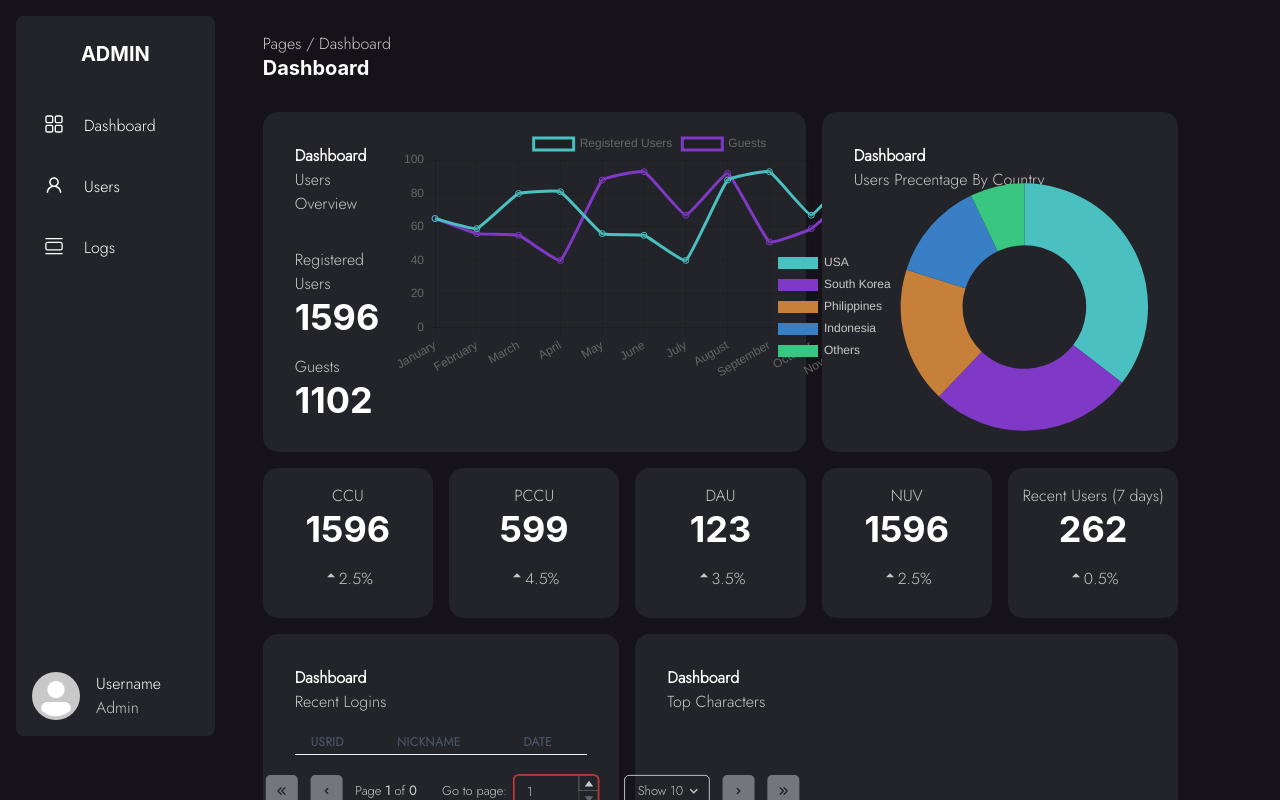
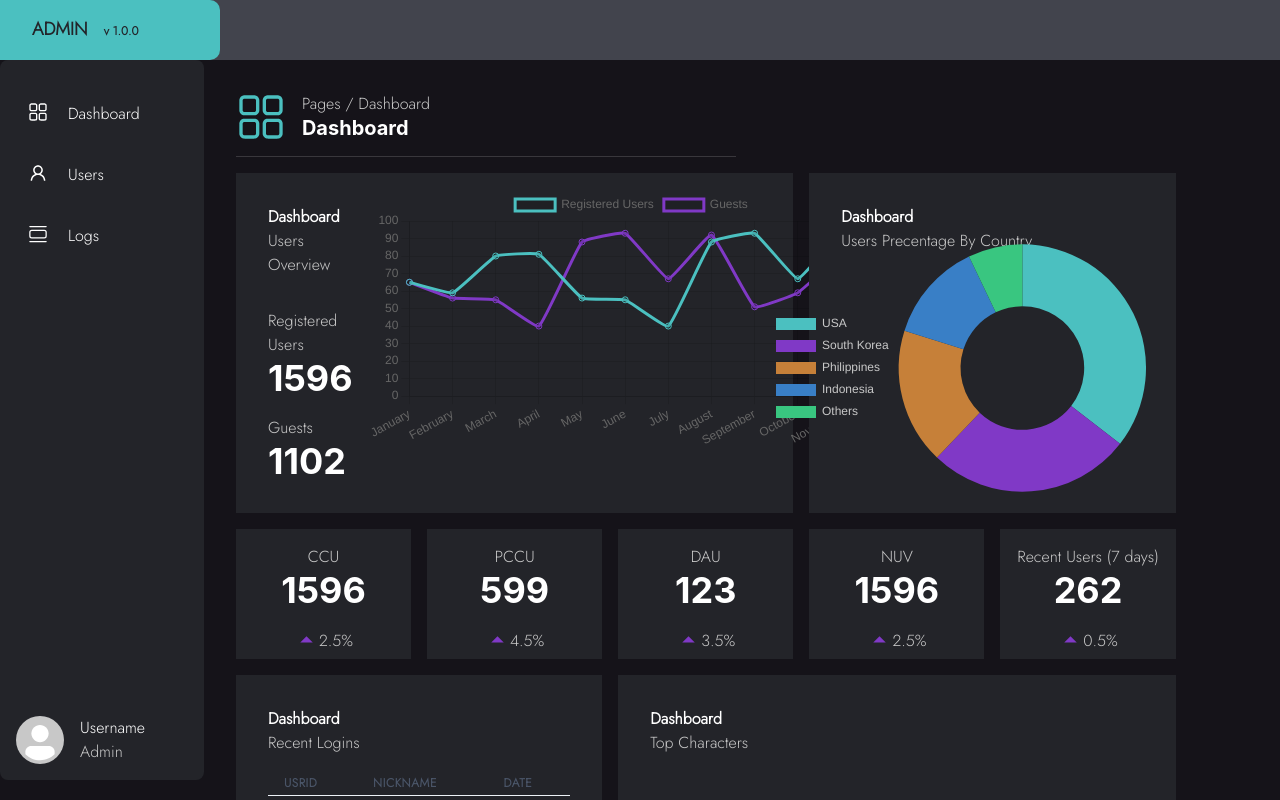
Before and after one commit to daga96/AdminTool, a React (Create React App) app in the folder frontend/: page /dashboard in a window 1280 px wide. Shown: the top 800 px of the page. Built offline with nearby package versions, Linux system fonts and the light colour scheme.

Commit message:
style: changed UI + added navbar

```diff
--- /dev/null
+++ b/frontend/src/components/navbar/Navbar.js
@@ -0,0 +1,27 @@
+import { Box, Flex, Text } from "@chakra-ui/react";
+
+export default function Navbar() {
+  return (
+    <Flex
+      backgroundColor="#42444d"
+      color="#FFFFFF"
+      w="100%"
+      h="60px"
+      justify="space-between"
+    >
+      <Box
+        backgroundColor="#4bc0c0"
+        w="220px"
+        borderRadius="0  10px 10px  0"
+        p={4}
+      >
+        <Text as="b" fontSize="18px" color="#232429" ml="4">
+          ADMIN
+        </Text>
+        <Text as="b" fontSize="12px" color="#232429" ml="4">
+          v 1.0.0
+        </Text>
+      </Box>
+    </Flex>
+  );
+}
--- a/frontend/src/components/sidebar/Sidebar.js
+++ b/frontend/src/components/sidebar/Sidebar.js
@@ -1,4 +1,4 @@
-import { Flex, Text, Box, Avatar, Heading } from "@chakra-ui/react";
+import { Flex, Text, Box, Avatar } from "@chakra-ui/react";
 import { AiOutlineUser } from "react-icons/ai";
 import { RxDashboard } from "react-icons/rx";
 import { BsViewList } from "react-icons/bs";
@@ -11,8 +11,6 @@ export default function Sidebar() {
       sx={{ position: "sticky" }}
       position="relative"
       h="90%"
-      pt={4}
-      m={4}
       backgroundColor="#232429"
       w="250px"
       flexDir="column"
@@ -26,12 +24,8 @@ export default function Sidebar() {
         alignItems="flex-start"
         as="nav"
         color="#C8C8C8"
-      >
-        <Heading color="#FFFFFF" size="md" w="100%" textAlign="center">
-          ADMIN
-        </Heading>
-      </Flex>
-      <Flex flexDir="column" m={4}>
+      ></Flex>
+      <Flex flexDir="column" m={4} mt={0}>
         <NavItem link="/dashboard" icon={RxDashboard} title="Dashboard" />
         <NavItem link="/users" icon={AiOutlineUser} title="Users" />
         <NavItem link="/logs" icon={BsViewList} title="Logs" />
--- a/frontend/src/components/table/Table.js
+++ b/frontend/src/components/table/Table.js
@@ -90,6 +90,8 @@ export default function TableBox({ columns, data }) {
                 isDisabled={!canPrevious}
                 icon={<HiChevronDoubleLeft h={3} w={3} />}
                 mr={4}
+                backgroundColor="#42444d"
+                color="#FFFFFF"
               />
             </Tooltip>
             <Tooltip label="Previous Page">
@@ -98,6 +100,8 @@ export default function TableBox({ columns, data }) {
                 isDisabled={!canPrevious}
                 icon={<HiChevronLeft h={6} w={6} />}
                 mr={4}
+                backgroundColor="#42444d"
+                color="#FFFFFF"
               />
             </Tooltip>
           </Flex>
@@ -158,6 +162,8 @@ export default function TableBox({ columns, data }) {
                 onClick={nextPage}
                 isDisabled={!canNext}
                 icon={<HiChevronRight h={6} w={6} />}
+                backgroundColor="#42444d"
+                color="#FFFFFF"
               />
             </Tooltip>
             <Tooltip label="Last Page">
@@ -166,6 +172,8 @@ export default function TableBox({ columns, data }) {
                 isDisabled={!canNext}
                 icon={<HiChevronDoubleRight h={3} w={3} />}
                 ml={4}
+                backgroundColor="#42444d"
+                color="#FFFFFF"
               />
             </Tooltip>
           </Flex>
--- a/frontend/src/pages/Dashboard.js
+++ b/frontend/src/pages/Dashboard.js
@@ -6,6 +6,7 @@ import {
   Grid,
   GridItem,
   Icon,
+  Divider,
 } from "@chakra-ui/react";
 
 import {
@@ -24,6 +25,8 @@ import { Line, Doughnut } from "react-chartjs-2";
 
 import Sidebar from "../components/sidebar/Sidebar";
 import TableBox from "../components/table/Table";
+import { RxDashboard } from "react-icons/rx";
+import Navbar from "../components/navbar/Navbar";
 
 ChartJS.register(
   CategoryScale,
@@ -133,16 +136,33 @@ export default function Dashboard() {
   ];
 
   return (
-    <Flex flexDir="row" width="100vw" height="100vh" backgroundColor="#151319">
+    <Box>
+      {" "}
+      <Navbar />
+      <Flex
+        flexDir="row"
+        width="100vw"
+        height="100vh"
+        backgroundColor="#151319"
+      >
         <Sidebar />
         <Flex flexDir="column" width="100%" m={4}>
+          <Flex flexDir="row">
+            <Icon
+              as={RxDashboard}
+              color="#4bc0c0"
+              boxSize="50px"
+              mt={4}
+              ml={4}
+            />
             <Box m={4}>
               <Text color="#C8C8C8">Pages / Dashboard</Text>
               <Heading color="#FFFFFF" size="md" w="100%">
                 Dashboard
               </Heading>
             </Box>
-
+          </Flex>
+          <Divider ml={4} width="500px" borderColor="#C8C8C8" opacity="0.2" />
           <Grid
             templateColumns="repeat(5, 1fr)"
             templateRows="repeat(3, 1f)"
@@ -157,7 +177,6 @@ export default function Dashboard() {
               colSpan={3}
               rowSpan={1}
               h="340px"
-            borderRadius={15}
               backgroundColor="#232429"
               p={4}
             >
@@ -184,7 +203,6 @@ export default function Dashboard() {
               colSpan={2}
               rowSpan={1}
               h="340px"
-            borderRadius={15}
               backgroundColor="#232429"
               p={4}
               display="flex"
@@ -217,16 +235,22 @@ export default function Dashboard() {
               colSpan={1}
               rowSpan={1}
               w="100%"
-            h="150px"
-            borderRadius={15}
+              h="130px"
               backgroundColor="#232429"
             >
               <Text color="#C8C8C8" size="sx" mt={4}>
                 CCU
               </Text>
               <Heading color="#FFFFFF">1596</Heading>
-            <Text color="#C8C8C8" size="sx" mt={4}>
-              <Icon as={RiArrowUpSFill} />
+              <Text
+                color="#C8C8C8"
+                size="sx"
+                mt={4}
+                display="flex"
+                justifyContent="center"
+                alignItems="flex-end"
+              >
+                <Icon as={RiArrowUpSFill} color="#8039c6" boxSize="25px" />
                 2.5%
               </Text>
             </GridItem>
@@ -237,16 +261,22 @@ export default function Dashboard() {
               colSpan={1}
               rowSpan={1}
               w="100%"
-            h="150px"
-            borderRadius={15}
+              h="130px"
               backgroundColor="#232429"
             >
               <Text color="#C8C8C8" size="sx" mt={4}>
                 PCCU
               </Text>
               <Heading color="#FFFFFF">599</Heading>
-            <Text color="#C8C8C8" size="sx" mt={4}>
-              <Icon as={RiArrowUpSFill} />
+              <Text
+                color="#C8C8C8"
+                size="sx"
+                mt={4}
+                display="flex"
+                justifyContent="center"
+                alignItems="flex-end"
+              >
+                <Icon as={RiArrowUpSFill} color="#8039c6" boxSize="25px" />
                 4.5%
               </Text>
             </GridItem>
@@ -257,16 +287,22 @@ export default function Dashboard() {
               colSpan={1}
               rowSpan={1}
               w="100%"
-            h="150px"
-            borderRadius={15}
+              h="130px"
               backgroundColor="#232429"
             >
               <Text color="#C8C8C8" size="sx" mt={4}>
                 DAU
               </Text>
               <Heading color="#FFFFFF">123</Heading>
-            <Text color="#C8C8C8" size="sx" mt={4}>
-              <Icon as={RiArrowUpSFill} />
+              <Text
+                color="#C8C8C8"
+                size="sx"
+                mt={4}
+                display="flex"
+                justifyContent="center"
+                alignItems="flex-end"
+              >
+                <Icon as={RiArrowUpSFill} color="#8039c6" boxSize="25px" />
                 3.5%
               </Text>
             </GridItem>
@@ -277,16 +313,22 @@ export default function Dashboard() {
               colSpan={1}
               rowSpan={1}
               w="100%"
-            h="150px"
-            borderRadius={15}
+              h="130px"
               backgroundColor="#232429"
             >
               <Text color="#C8C8C8" size="sx" mt={4}>
                 NUV
               </Text>
               <Heading color="#FFFFFF">1596</Heading>
-            <Text color="#C8C8C8" size="sx" mt={4}>
-              <Icon as={RiArrowUpSFill} />
+              <Text
+                color="#C8C8C8"
+                size="sx"
+                mt={4}
+                display="flex"
+                justifyContent="center"
+                alignItems="flex-end"
+              >
+                <Icon as={RiArrowUpSFill} color="#8039c6" boxSize="25px" />
                 2.5%
               </Text>
             </GridItem>
@@ -297,16 +339,22 @@ export default function Dashboard() {
               colSpan={1}
               rowSpan={1}
               w="100%"
-            h="150px"
-            borderRadius={15}
+              h="130px"
               backgroundColor="#232429"
             >
               <Text color="#C8C8C8" size="sx" mt={4}>
                 Recent Users (7 days)
               </Text>
               <Heading color="#FFFFFF">262</Heading>
-            <Text color="#C8C8C8" size="sx" mt={4}>
-              <Icon as={RiArrowUpSFill} />
+              <Text
+                color="#C8C8C8"
+                size="sx"
+                mt={4}
+                display="flex"
+                justifyContent="center"
+                alignItems="flex-end"
+              >
+                <Icon as={RiArrowUpSFill} color="#8039c6" boxSize="25px" />
                 0.5%
               </Text>
             </GridItem>
@@ -316,7 +364,6 @@ export default function Dashboard() {
               colSpan={2}
               rowSpan={1}
               h="300px"
-            borderRadius={15}
               backgroundColor="#232429"
             >
               <Box m={8}>
@@ -335,7 +382,6 @@ export default function Dashboard() {
               colSpan={3}
               rowSpan={1}
               h="300px"
-            borderRadius={15}
               backgroundColor="#232429"
             >
               <Box m={8}>
@@ -350,5 +396,6 @@ export default function Dashboard() {
           </Grid>
         </Flex>
       </Flex>
+    </Box>
   );
 }
```
Lines whose indentation alone changed are shown as unchanged.
